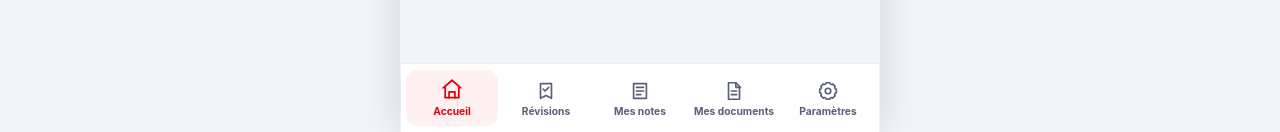
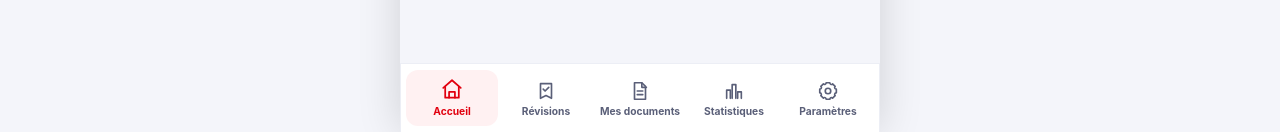
Before and after one commit to brahmiamine/fff, a React (Vite) app: page / in a window 1280 px wide. Shown: the part 668-800 px from the top of the page. Built offline with nearby package versions, Linux system fonts and the light colour scheme.

Commit message:
Réorganise la navigation avec Statistiques avant Paramètres

```diff
--- a/src/components/BottomNav.jsx
+++ b/src/components/BottomNav.jsx
@@ -21,22 +21,23 @@ const NAV_ITEMS = [
     ),
   },
   {
-    screen: 'notes',
-    label: 'Mes notes',
-    icon: (
-      <>
-        <path d="M5 4h14v16H5z" />
-        <path d="M8 8h8M8 12h8M8 16h5" />
-      </>
-    ),
-  },
-  {
     screen: 'documents',
     label: 'Mes documents',
     icon: (
       <>
         <path d="M6 3h8l4 4v14H6z" />
         <path d="M14 3v5h5M9 12h6M9 16h6" />
+      </>
+    ),
+  },
+  {
+    screen: 'statistics',
+    label: 'Statistiques',
+    icon: (
+      <>
+        <path d="M4 20V11h4v9" />
+        <path d="M10 20V5h4v15" />
+        <path d="M16 20v-7h4v7" />
       </>
     ),
   },
@@ -53,7 +54,7 @@ const NAV_ITEMS = [
 ]
 
 const REVIEW_SUBPAGES = new Set(['memorized', 'favorites', 'mistakes', 'unvalidated'])
-const SETTINGS_SUBPAGES = new Set(['statistics', 'answers'])
+const SETTINGS_SUBPAGES = new Set(['answers'])
 
 export default function BottomNav({ activeScreen, onNavigate }) {
   function handleNavigate(screen) {
```
